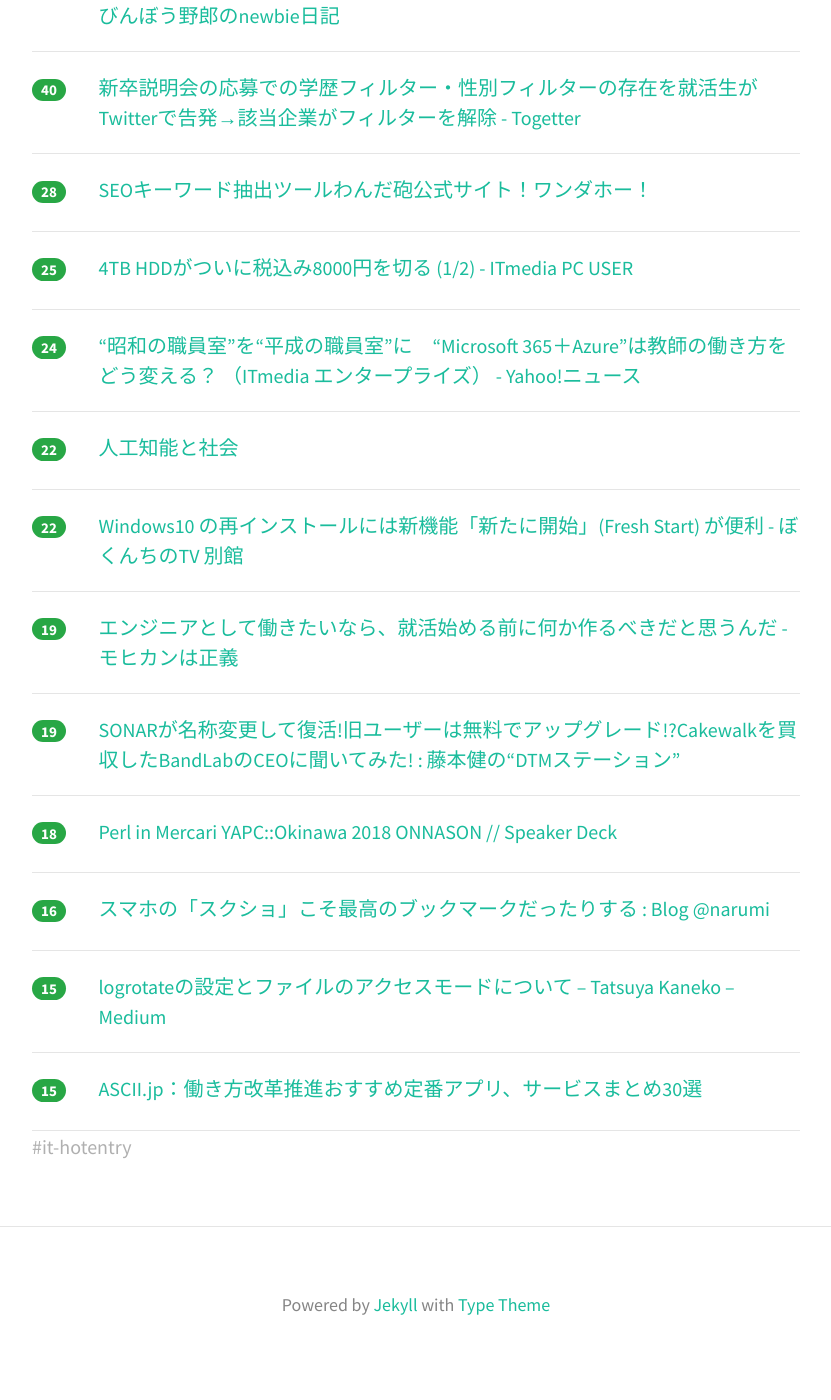
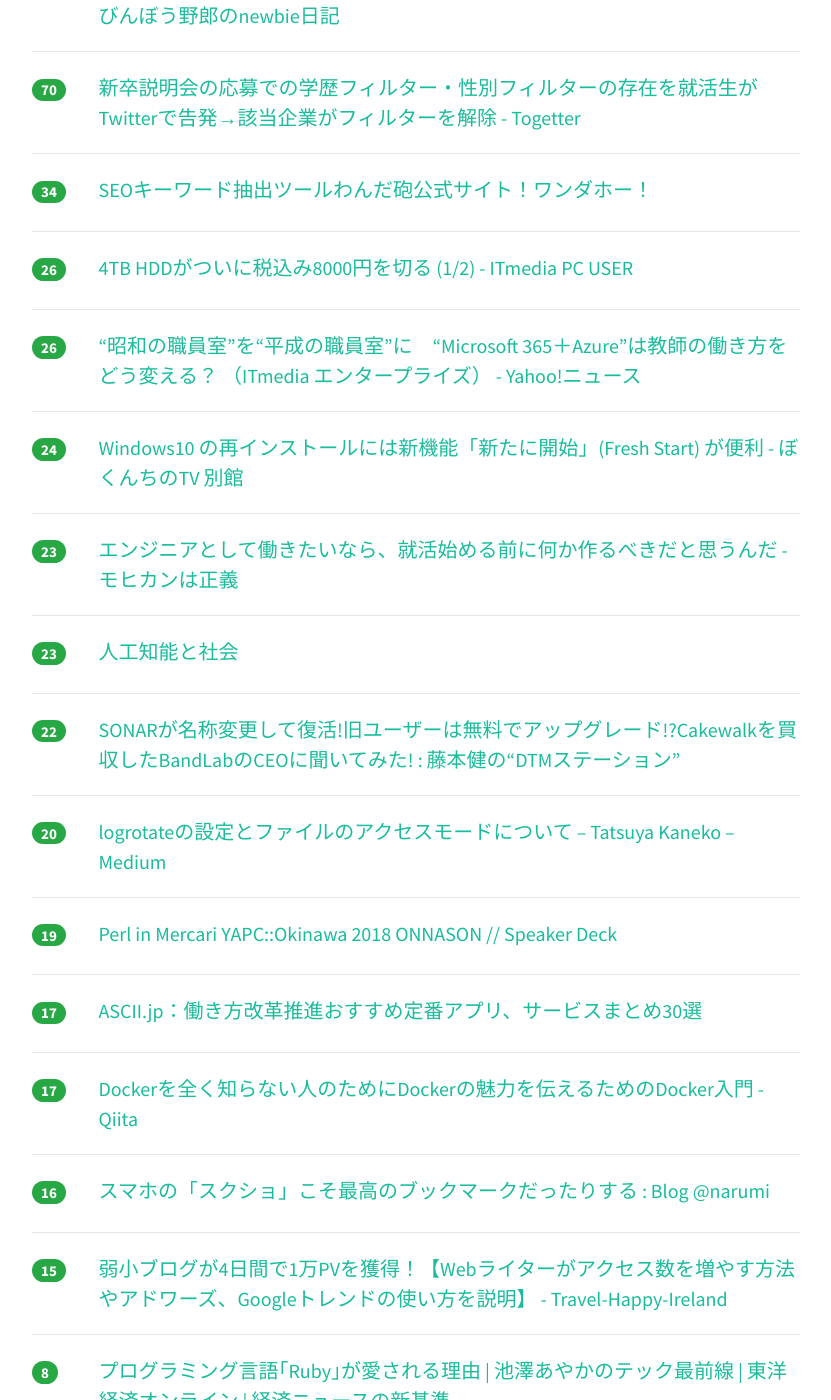
Before and after one commit to yatta47/hatena-matome-site, a Jekyll site: the page built from _posts/2018-03-04-hatena.md, in a window 1280 px wide and 1400 px high, scrolled down 579 px. Shown: the whole window, without its empty margins (224-1055 px from the left). Built offline with Jekyll 4.4.1, drawn with Linux system fonts in a browser that asks for light colours; nearby versions of some CDN libraries; some of the changed text lies outside the part shown.

Commit message:
Updated 2018-03-04

```diff
--- a/_posts/2018-03-04-hatena.md
+++ b/_posts/2018-03-04-hatena.md
@@ -1,69 +1,84 @@
 ---
 layout: post
 title:  "2018-03-04 はてぶIT"
-date:   2018-03-04 10:02:43
+date:   2018-03-04 11:03:29
 tags: [it-hotentry]
 ---
-15 件のデータあり
+18 件のデータあり
 
 <hr><div class="row">
-<div class="col-1"><span class="badge badge-pill badge-success h2">120</span></div>
+<div class="col-1"><span class="badge badge-pill badge-success h2">135</span></div>
+<div class="col-11"><a href='http://toricago.hatenablog.com/entry/2018/03/03/220000' target='_blank'>『自然言語処理の基本と技術』が面白い！ - toricago</a></div>
+</div>
+<hr>
+<div class="row">
+<div class="col-1"><span class="badge badge-pill badge-success h2">122</span></div>
 <div class="col-11"><a href='http://www.queermenow.net/blog/porn-star-billy-herrington-died-car-accident-rip/' target='_blank'>R.I.P. Porn Star Billy Herrington Died From Car Accident</a></div>
 </div>
 <hr>
 <div class="row">
-<div class="col-1"><span class="badge badge-pill badge-success h2">75</span></div>
-<div class="col-11"><a href='http://toricago.hatenablog.com/entry/2018/03/03/220000' target='_blank'>『自然言語処理の基本と技術』が面白い！ - toricago</a></div>
-</div>
-<hr>
-<div class="row">
-<div class="col-1"><span class="badge badge-pill badge-success h2">68</span></div>
+<div class="col-1"><span class="badge badge-pill badge-success h2">92</span></div>
 <div class="col-11"><a href='http://heppoko.hatenadiary.jp/entry/2018/03/03/200013' target='_blank'>JavaScript界隈の基本的な用語を歴史とともにさらにまとめてみた - へっぽこびんぼう野郎のnewbie日記</a></div>
 </div>
 <hr>
 <div class="row">
-<div class="col-1"><span class="badge badge-pill badge-success h2">40</span></div>
+<div class="col-1"><span class="badge badge-pill badge-success h2">70</span></div>
 <div class="col-11"><a href='https://togetter.com/li/1204933' target='_blank'>新卒説明会の応募での学歴フィルター・性別フィルターの存在を就活生がTwitterで告発→該当企業がフィルターを解除 - Togetter</a></div>
 </div>
 <hr>
 <div class="row">
-<div class="col-1"><span class="badge badge-pill badge-success h2">28</span></div>
+<div class="col-1"><span class="badge badge-pill badge-success h2">34</span></div>
 <div class="col-11"><a href='https://40end.com/seo_wandahooo/' target='_blank'>SEOキーワード抽出ツールわんだ砲公式サイト！ワンダホー！</a></div>
 </div>
 <hr>
 <div class="row">
-<div class="col-1"><span class="badge badge-pill badge-success h2">25</span></div>
+<div class="col-1"><span class="badge badge-pill badge-success h2">26</span></div>
 <div class="col-11"><a href='http://www.itmedia.co.jp/pcuser/articles/1803/03/news017.html' target='_blank'>4TB HDDがついに税込み8000円を切る (1/2) - ITmedia PC USER</a></div>
 </div>
 <hr>
 <div class="row">
-<div class="col-1"><span class="badge badge-pill badge-success h2">24</span></div>
+<div class="col-1"><span class="badge badge-pill badge-success h2">26</span></div>
 <div class="col-11"><a href='https://headlines.yahoo.co.jp/hl?a=20180303-00000015-zdn_ep-sci' target='_blank'>“昭和の職員室”を“平成の職員室”に　“Microsoft 365＋Azure”は教師の働き方をどう変える？ （ITmedia エンタープライズ） - Yahoo!ニュース</a></div>
 </div>
 <hr>
 <div class="row">
-<div class="col-1"><span class="badge badge-pill badge-success h2">22</span></div>
+<div class="col-1"><span class="badge badge-pill badge-success h2">24</span></div>
+<div class="col-11"><a href='https://freesoft.tvbok.com/win10/reset-this-pc/reinstall-fresh-start.html' target='_blank'>Windows10 の再インストールには新機能「新たに開始」(Fresh Start) が便利 - ぼくんちのTV 別館</a></div>
+</div>
+<hr>
+<div class="row">
+<div class="col-1"><span class="badge badge-pill badge-success h2">23</span></div>
+<div class="col-11"><a href='http://blog.pinkumohikan.com/entry/development-something-before-entry' target='_blank'>エンジニアとして働きたいなら、就活始める前に何か作るべきだと思うんだ - モヒカンは正義</a></div>
+</div>
+<hr>
+<div class="row">
+<div class="col-1"><span class="badge badge-pill badge-success h2">23</span></div>
 <div class="col-11"><a href='https://www.slideshare.net/hirsoshnakagawa3/ss-89442307' target='_blank'>人工知能と社会</a></div>
 </div>
 <hr>
 <div class="row">
 <div class="col-1"><span class="badge badge-pill badge-success h2">22</span></div>
-<div class="col-11"><a href='https://freesoft.tvbok.com/win10/reset-this-pc/reinstall-fresh-start.html' target='_blank'>Windows10 の再インストールには新機能「新たに開始」(Fresh Start) が便利 - ぼくんちのTV 別館</a></div>
+<div class="col-11"><a href='http://www.dtmstation.com/archives/52010778.html' target='_blank'>SONARが名称変更して復活!旧ユーザーは無料でアップグレード!?Cakewalkを買収したBandLabのCEOに聞いてみた! : 藤本健の“DTMステーション”</a></div>
+</div>
+<hr>
+<div class="row">
+<div class="col-1"><span class="badge badge-pill badge-success h2">20</span></div>
+<div class="col-11"><a href='https://medium.com/@catatsuy/f9719352dada' target='_blank'>logrotateの設定とファイルのアクセスモードについて – Tatsuya Kaneko – Medium</a></div>
 </div>
 <hr>
 <div class="row">
 <div class="col-1"><span class="badge badge-pill badge-success h2">19</span></div>
-<div class="col-11"><a href='http://blog.pinkumohikan.com/entry/development-something-before-entry' target='_blank'>エンジニアとして働きたいなら、就活始める前に何か作るべきだと思うんだ - モヒカンは正義</a></div>
+<div class="col-11"><a href='https://speakerdeck.com/kazeburo/perl-in-mercari-yapc-okinawa-2018-onnason' target='_blank'>Perl in Mercari YAPC::Okinawa 2018 ONNASON // Speaker Deck</a></div>
 </div>
 <hr>
 <div class="row">
-<div class="col-1"><span class="badge badge-pill badge-success h2">19</span></div>
-<div class="col-11"><a href='http://www.dtmstation.com/archives/52010778.html' target='_blank'>SONARが名称変更して復活!旧ユーザーは無料でアップグレード!?Cakewalkを買収したBandLabのCEOに聞いてみた! : 藤本健の“DTMステーション”</a></div>
+<div class="col-1"><span class="badge badge-pill badge-success h2">17</span></div>
+<div class="col-11"><a href='http://ascii.jp/limit/group/ida/elem/000/001/634/1634243/' target='_blank'>ASCII.jp：働き方改革推進おすすめ定番アプリ、サービスまとめ30選</a></div>
 </div>
 <hr>
 <div class="row">
-<div class="col-1"><span class="badge badge-pill badge-success h2">18</span></div>
-<div class="col-11"><a href='https://speakerdeck.com/kazeburo/perl-in-mercari-yapc-okinawa-2018-onnason' target='_blank'>Perl in Mercari YAPC::Okinawa 2018 ONNASON // Speaker Deck</a></div>
+<div class="col-1"><span class="badge badge-pill badge-success h2">17</span></div>
+<div class="col-11"><a href='http://ift.tt/2FdJYPD' target='_blank'>Dockerを全く知らない人のためにDockerの魅力を伝えるためのDocker入門 - Qiita</a></div>
 </div>
 <hr>
 <div class="row">
@@ -73,11 +88,11 @@ tags: [it-hotentry]
 <hr>
 <div class="row">
 <div class="col-1"><span class="badge badge-pill badge-success h2">15</span></div>
-<div class="col-11"><a href='https://medium.com/@catatsuy/f9719352dada' target='_blank'>logrotateの設定とファイルのアクセスモードについて – Tatsuya Kaneko – Medium</a></div>
+<div class="col-11"><a href='http://blog-ireland.hatenablog.com/entry/2018/03/03/230923' target='_blank'>弱小ブログが4日間で1万PVを獲得！【Webライターがアクセス数を増やす方法やアドワーズ、Googleトレンドの使い方を説明】 - Travel-Happy-Ireland</a></div>
 </div>
 <hr>
 <div class="row">
-<div class="col-1"><span class="badge badge-pill badge-success h2">15</span></div>
-<div class="col-11"><a href='http://ascii.jp/limit/group/ida/elem/000/001/634/1634243/' target='_blank'>ASCII.jp：働き方改革推進おすすめ定番アプリ、サービスまとめ30選</a></div>
+<div class="col-1"><span class="badge badge-pill badge-success h2">8</span></div>
+<div class="col-11"><a href='http://toyokeizai.net/articles/-/210942' target='_blank'>プログラミング言語｢Ruby｣が愛される理由 | 池澤あやかのテック最前線 | 東洋経済オンライン | 経済ニュースの新基準</a></div>
 </div>
 <hr>
```
